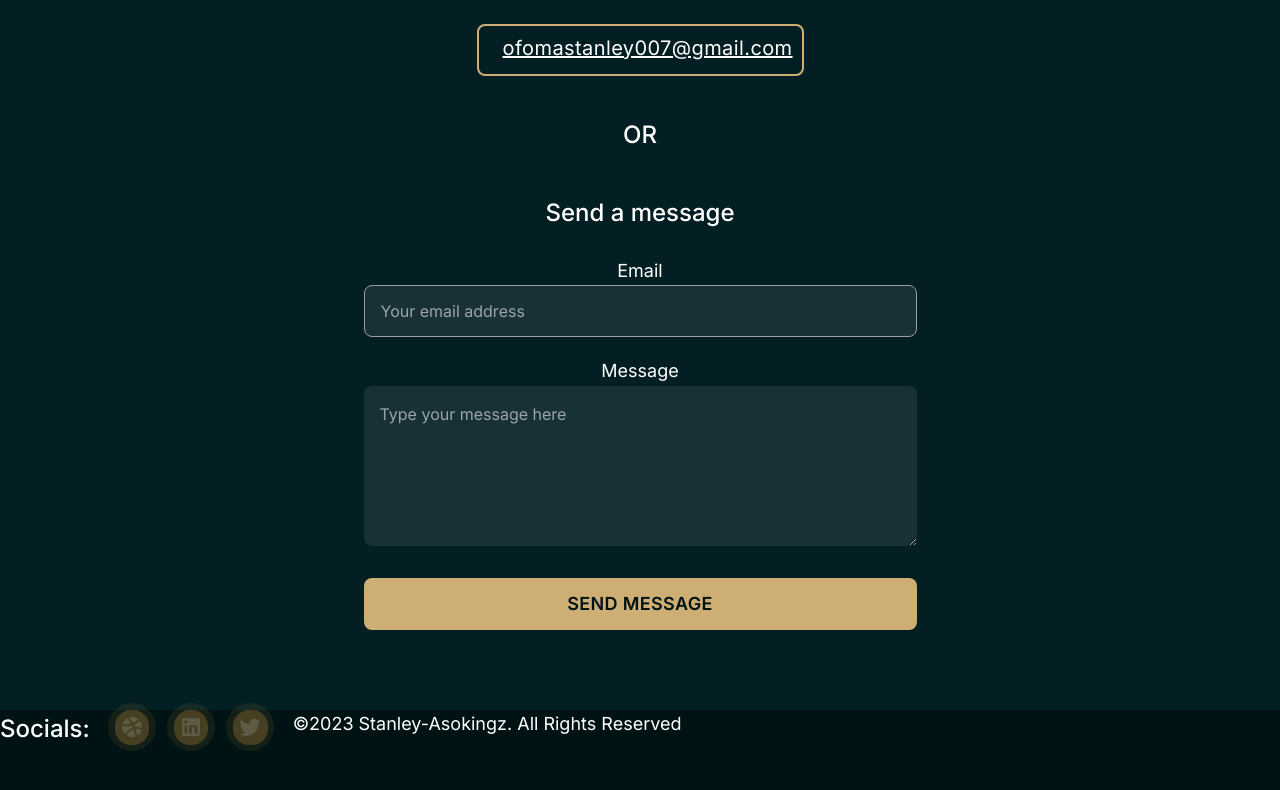
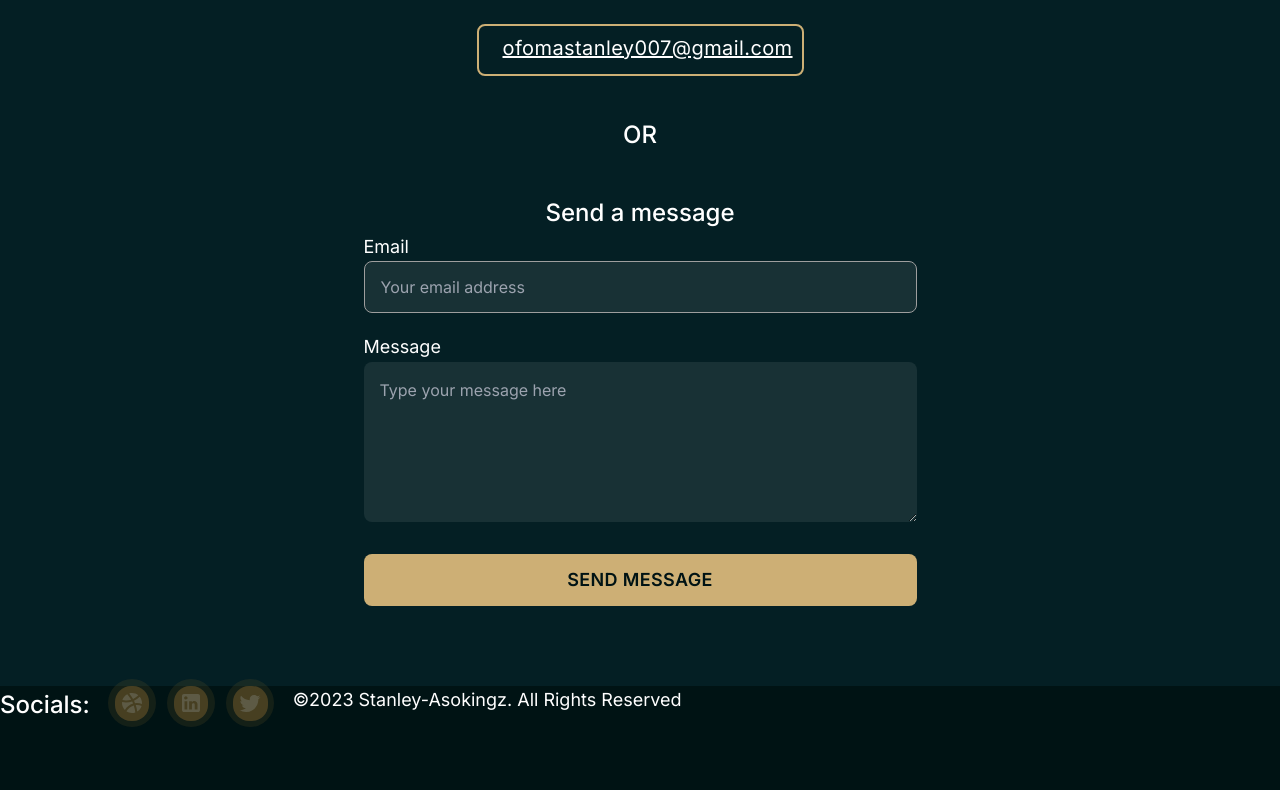
Before and after one commit to Maxwell011/portfolio-design, a Next.js app: page / in a window 1280 px wide. Shown: the part 5329-6119 px from the top of the page. Built offline with nearby package versions, Linux system fonts and the light colour scheme.

Commit message:
Refactor Contact component markup

```diff
--- a/src/app/components/Contact.tsx
+++ b/src/app/components/Contact.tsx
@@ -16,9 +16,9 @@ const Contact = () => {
           🌟Email me at:
         </h2>
         <div className="h-[52px] w-[327px] px-6 py-2.5 rounded-lg border-2 border-solid border-[#CDAF75]">
-          <h2 className=" text-xl font-normal leading-[normal] tracking-[0.4px] underline text-[#fff]">
+          <button className=" text-xl font-normal leading-[normal] tracking-[0.4px] underline text-[#fff]">
             ofomastanley007@gmail.com
-          </h2>
+          </button>
         </div>
         <p className="text-white text-2xl font-medium leading-[160%] my-10">
           OR
@@ -26,6 +26,7 @@ const Contact = () => {
         <h2 className="text-white text-2xl font-medium leading-[160%]">
           Send a message
         </h2>
+        <div>
           <label className="text-white text-lg not-italic font-normal leading-[160%] mt-6">
             Email
           </label>
@@ -36,13 +37,16 @@ const Contact = () => {
             className="border flex w-[553px] h-[52px] items-center gap-2.5 px-4 py-2.5 rounded-lg bg-[#183135] border-solid border-[#9E9E9E]"
             placeholder="Your email address"
           />
-        <label className="text-white text-lg font-normal leading-[160%] mt-5">
+        </div>
+        <div className="mt-5">
+          <label className="text-white text-lg font-normal leading-[160%] ">
             Message
           </label>
           <textarea
             className="flex w-[553px] h-40 items-start gap-2.5 px-4 py-[15.5px] rounded-lg border-solid border-[#9E9E9E] bg-[#183135]"
             placeholder="Type your message here"
           ></textarea>
+        </div>
         <div className="flex justify-center items-center gap-2 px-[23.5px] py-[14.5px] rounded-lg bg-gold w-[553px] h-[52px] mt-8">
           <button className="text-black text-lg font-semibold tracking-[0.36px] uppercase ">
             Send Message
```
Lines whose indentation alone changed are shown as unchanged.
